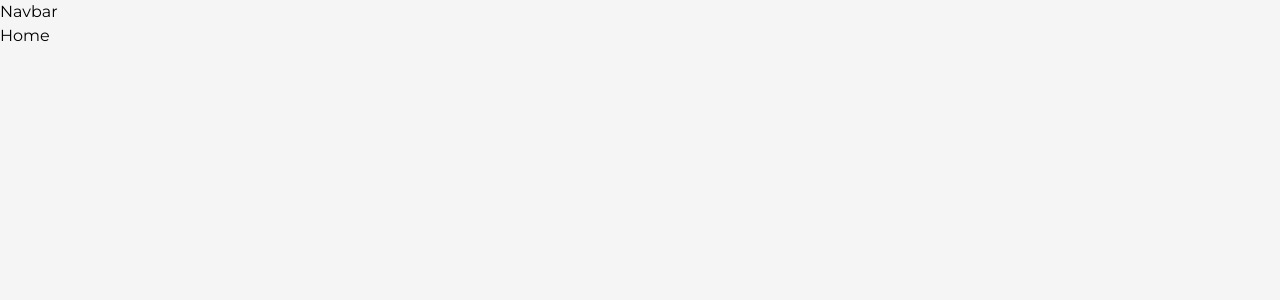
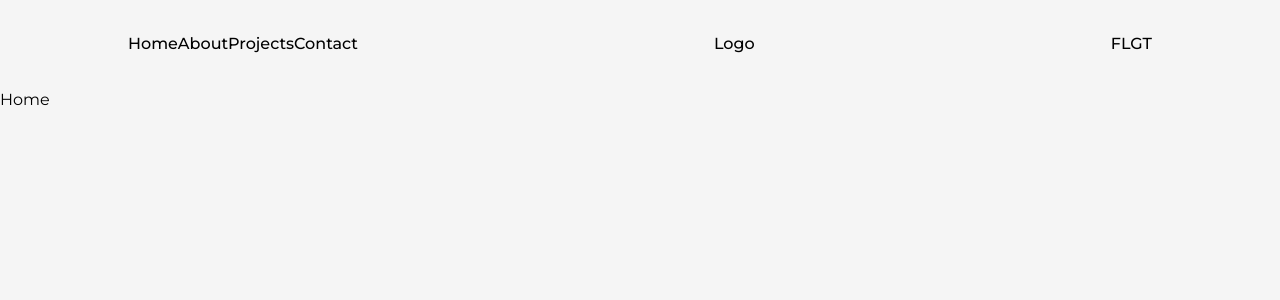
Before and after one commit to MezoAli/my-portfolio, a Next.js app: page / in a window 1280 px wide. Shown: the top 300 px of the page. Built offline with nearby package versions, Linux system fonts and the light colour scheme.

Commit message:
adding navbar component

```diff
--- a/src/components/Navbar.jsx
+++ b/src/components/Navbar.jsx
@@ -1,5 +1,31 @@
+import Link from "next/link";
+
 function Navbar() {
-	return <header>Navbar</header>;
+	return (
+		<header className="w-full px-32 py-8 font-medium flex justify-between items-center">
+			<nav>
+				<Link href="/">Home</Link>
+				<Link href="/about">About</Link>
+				<Link href="/projects">Projects</Link>
+				<Link href="/contact">Contact</Link>
+			</nav>
+			<h2>Logo</h2>
+			<nav>
+				<Link href="" target="_blank">
+					F
+				</Link>
+				<Link href="" target="_blank">
+					L
+				</Link>
+				<Link href="" target="_blank">
+					G
+				</Link>
+				<Link href="" target="_blank">
+					T
+				</Link>
+			</nav>
+		</header>
+	);
 }
 
 export default Navbar;
```
